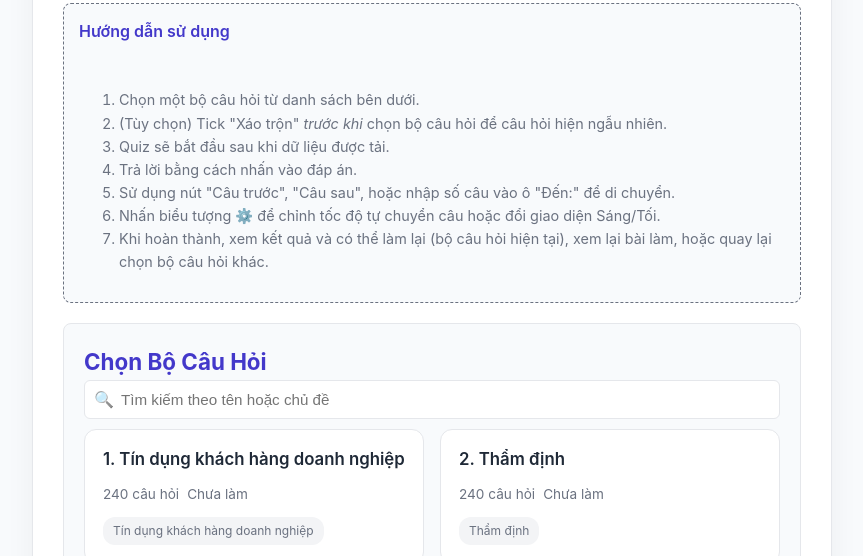
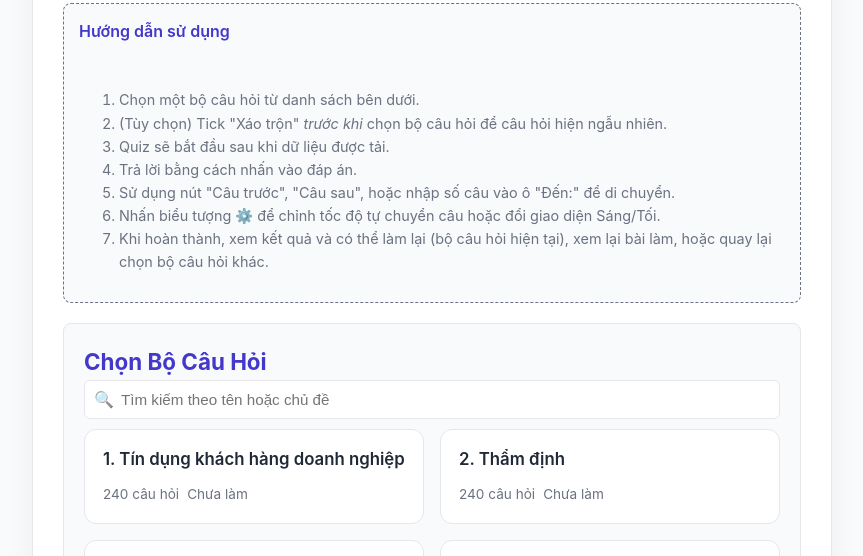
Before and after one commit to uybinhphan/quiz-nghiep-vu, a website with bundled scripts: page index.html in a window 1280 px wide. Shown: the part 218-774 px from the top of the page, without its empty margins (208-1071 px from the left). Built offline with nearby package versions, Linux system fonts and the light colour scheme.

Commit message:
fix(ui): remove quiz card tag pills

```diff
--- a/index.html
+++ b/index.html
@@ -372,18 +372,6 @@
              display: inline-flex;
              align-items: center;
              gap: 4px;
-         }
-         .quiz-card-tags {
-             display: flex;
-             flex-wrap: wrap;
-             gap: 8px;
-         }
-         .quiz-card-tag {
-             padding: 4px 10px;
-             border-radius: 12px;
-             background-color: var(--source-bg);
-             color: var(--secondary-color);
-             font-size: 0.75em;
          }
          #no-quiz-results {
              text-align: center;
--- a/js/quiz-service.js
+++ b/js/quiz-service.js
@@ -143,16 +143,6 @@ function createQuizCard(item) {
     }
     meta.appendChild(attemptSpan);
     card.appendChild(meta);
-
-    const tagsRow = document.createElement('div');
-    tagsRow.className = 'quiz-card-tags';
-    item.tags.forEach((tag) => {
-        const tagEl = document.createElement('span');
-        tagEl.className = 'quiz-card-tag';
-        tagEl.textContent = tag;
-        tagsRow.appendChild(tagEl);
-    });
-    card.appendChild(tagsRow);
 
     card.addEventListener('click', () => {
         if (dom.quizFileSelect) {
```
